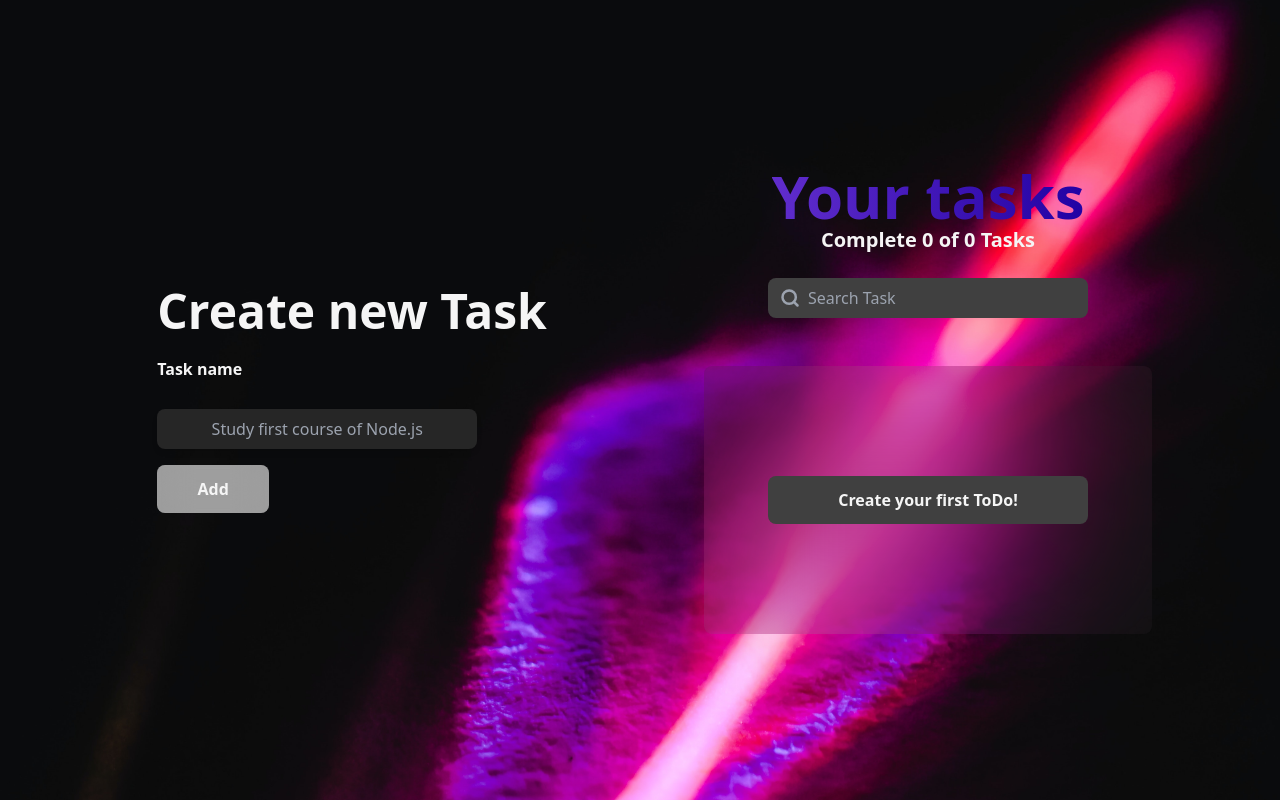
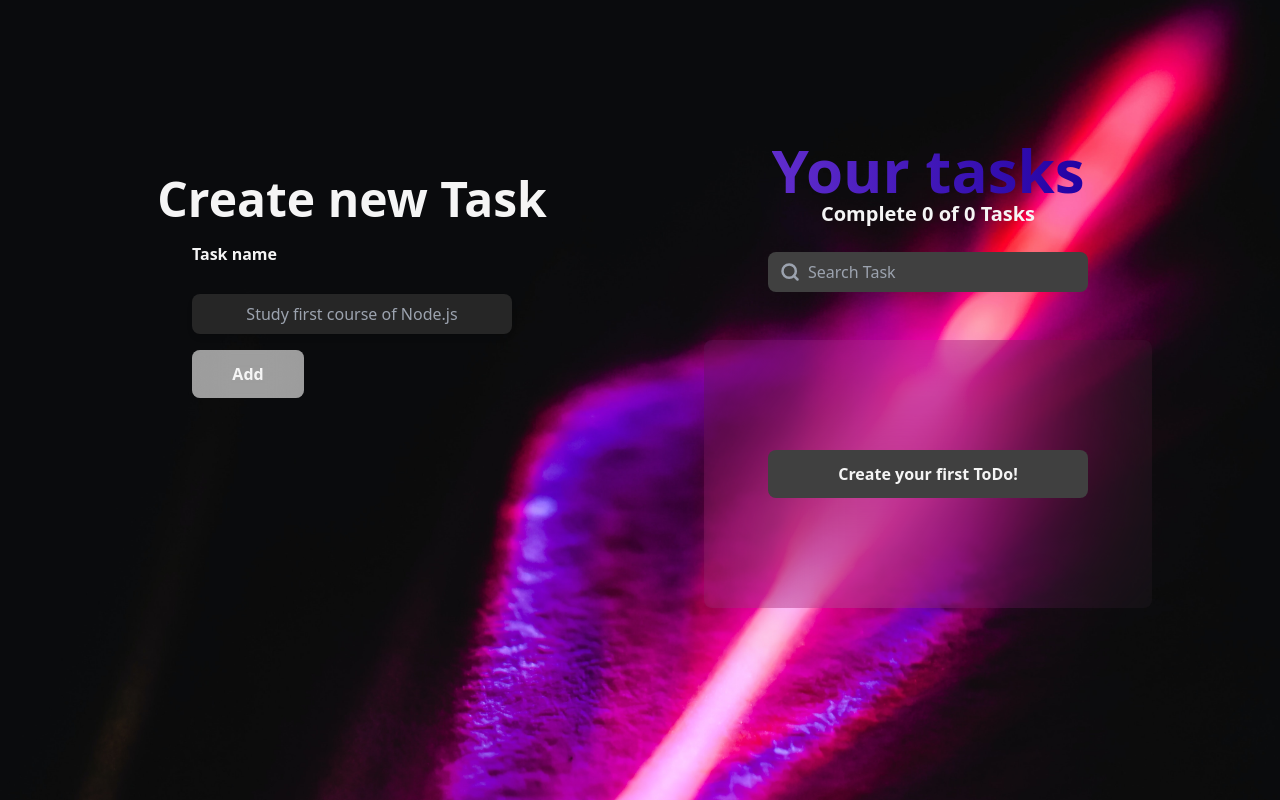
Before and after one commit to estebandelcid/To-Do, a React (Create React App) app: page / in a window 1280 px wide. Built offline with nearby package versions, Linux system fonts and the light colour scheme; grey boxes are pictures that could not be loaded.

Commit message:
[fix] Position  div mobile

```diff
--- a/src/App/AppUI.jsx
+++ b/src/App/AppUI.jsx
@@ -25,11 +25,11 @@ const AppUI = () => {
     <>
       <div className="grid h-screen w-screen place-items-center fixed">
         <div className=" grid lg:grid-cols-2 grid-cols-1 w-[90%] justify-items-center ">
-          <div className=" max-lg:hidden grid grid-rows-1 h-[290px] p-8 place-self-center rounded-lg">
+          <div className=" max-lg:hidden grid grid-rows-1 h-[290px] p-8 place-items-center rounded-lg">
             <TodoForm />
           </div>
 
-          <div className="flex flex-col h-[90%] w-full space-y-12  place-self-center items-center">
+          <div className="flex flex-col h-[90%] w-full space-y-12  place-items-center items-center">
             <div className="space-y-6">
               <TodoCounter />
               <TodoSearch />
```
